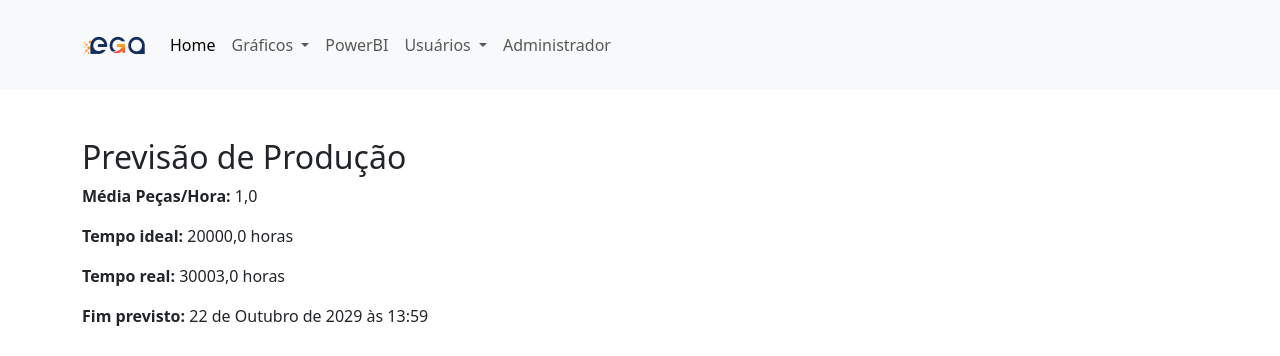
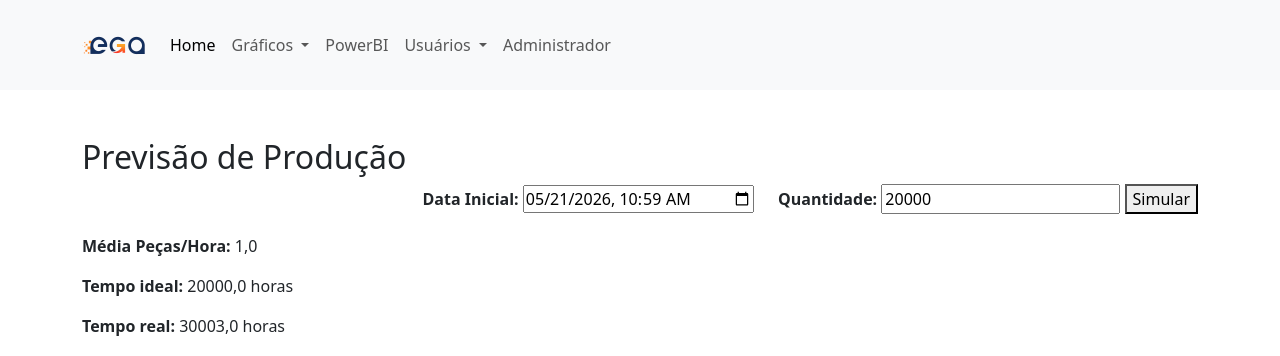
Before and after one commit to theo-dellacqua/Aplicativo_site_projeto_fatec, a Django app: page /colab/grafico_3 in a window 1280 px wide. Shown: the top 356 px of the page. Run offline with Django 4.2, Linux system fonts and the light colour scheme; a user stored in the database is signed in; tables that the repository leaves empty hold one stand-in row (values such as "Sample post").

Commit message:
adicionando filtro no gráfico 3

```diff
--- a/colab/templates/colab/grafico_3.html
+++ b/colab/templates/colab/grafico_3.html
@@ -3,6 +3,30 @@
 {% block content %}
 
 <h2>Previsão de Produção</h2>
+
+<form method="get"
+      style="text-align:right; margin-bottom:20px;">
+
+    <label><strong>Data Inicial:</strong></label>
+
+    <input type="datetime-local"
+           name="data_inicio"
+           value="{{ data_inicio }}">
+
+    <label style="margin-left:20px;">
+        <strong>Quantidade:</strong>
+    </label>
+
+    <input type="number"
+           name="quantidade"
+           value="{{ quantidade }}"
+           min="1">
+
+    <button type="submit">
+        Simular
+    </button>
+
+</form>
 
 <p><strong>Média Peças/Hora:</strong> {{ media_pecas_hora }}</p>
 
--- a/colab/views.py
+++ b/colab/views.py
@@ -133,30 +133,30 @@ def grafico_3(request):
 
     queryset = (ITENS_260521.objects.exclude(pecas_hora__isnull=True).exclude(inicio__isnull=True))
 
-    dados = list(queryset.values('inicio','pecas_hora'))
+    dados = list(queryset.values('inicio', 'pecas_hora'))
 
     df = pd.DataFrame(dados)
 
     if df.empty:
-        return render(request,"colab/grafico_3.html",{"grafico": None})
+        return render(request, "colab/grafico_3.html", {"grafico": None})
 
     df["inicio"] = pd.to_datetime(df["inicio"])
-
-    df["pecas_hora"] = pd.to_numeric(df["pecas_hora"],errors="coerce")
+    df["pecas_hora"] = pd.to_numeric(df["pecas_hora"], errors="coerce")
 
     df = df.dropna(subset=["inicio", "pecas_hora"])
 
     media_pecas_hora = df["pecas_hora"].mean()
 
-    inicio = pd.to_datetime('21/05/2026 10:59',dayfirst=True)
+    data_inicio = request.GET.get("data_inicio", "2026-05-21T10:59")
+    quantidade = int(request.GET.get("quantidade", 20000))
 
-    quantidade = 20000
+    inicio = pd.to_datetime(data_inicio)
 
     oee = 66.66
 
     tempo_ideal_horas = quantidade / media_pecas_hora
 
-    tempo_real_horas = (tempo_ideal_horas /(oee / 100))
+    tempo_real_horas = tempo_ideal_horas / (oee / 100)
 
     fim_previsto = inicio + pd.to_timedelta(tempo_real_horas,unit='h')
 
@@ -164,13 +164,12 @@ def grafico_3(request):
 
     ax.plot([inicio, fim_previsto],[0, 0],linewidth=12)
 
-    ax.scatter(inicio,0,s=350)
+    ax.scatter(inicio, 0, s=350)
+    ax.scatter(fim_previsto, 0, s=350)
 
-    ax.scatter(fim_previsto,0,s=350)
+    ax.text(inicio,0.05,'INÍCIO\n' + inicio.strftime('%d/%m/%Y %H:%M'),fontsize=11)
 
-    ax.text(inicio,0.05,'INÍCIO\n' +inicio.strftime('%d/%m/%Y %H:%M'),fontsize=11)
-
-    ax.text(fim_previsto,0.05,'PREVISÃO FINAL\n' +fim_previsto.strftime('%d/%m/%Y %H:%M'),fontsize=11,ha='right')
+    ax.text(fim_previsto,0.05,'PREVISÃO FINAL\n' + fim_previsto.strftime('%d/%m/%Y %H:%M'),fontsize=11,ha='right')
 
     meio = inicio + ((fim_previsto - inicio) / 2)
 
@@ -181,29 +180,28 @@ def grafico_3(request):
         f'Tempo Previsto: {tempo_real_horas:.2f} horas'
     )
 
-    ax.text(meio,-0.05,texto,fontsize=12,ha='center',bbox=dict(boxstyle='round',pad=0.5))
+    ax.text(meio,-0.05,texto,fontsize=12,ha='center',bbox=dict(boxstyle='round', pad=0.5))
 
     ax.set_yticks([])
 
     ax.xaxis.set_major_formatter(mdates.DateFormatter('%d/%m %H:%M'))
 
     plt.xticks(rotation=20)
-    plt.title('Previsão de produção')
+    plt.title('Previsão de Produção')
     plt.xlabel('Data')
     plt.grid(True)
 
     buffer = io.BytesIO()
 
     plt.tight_layout()
-    plt.savefig(buffer,format='png')
+    plt.savefig(buffer, format='png')
     plt.close()
 
     buffer.seek(0)
 
     grafico_png = base64.b64encode(buffer.getvalue()).decode()
 
-    return render(request,"colab/grafico_3.html",{"grafico": grafico_png,"media_pecas_hora": round(float(media_pecas_hora), 2),"tempo_ideal": round(float(tempo_ideal_horas), 2),"tempo_real": round(float(tempo_real_horas), 2),"fim_previsto": fim_previsto})
-
+    return render(request,"colab/grafico_3.html",{"grafico": grafico_png,"media_pecas_hora": round(float(media_pecas_hora), 2),"tempo_ideal": round(float(tempo_ideal_horas), 2),"tempo_real": round(float(tempo_real_horas), 2),"fim_previsto": fim_previsto,"data_inicio": data_inicio,"quantidade": quantidade})
 
 
 
```
